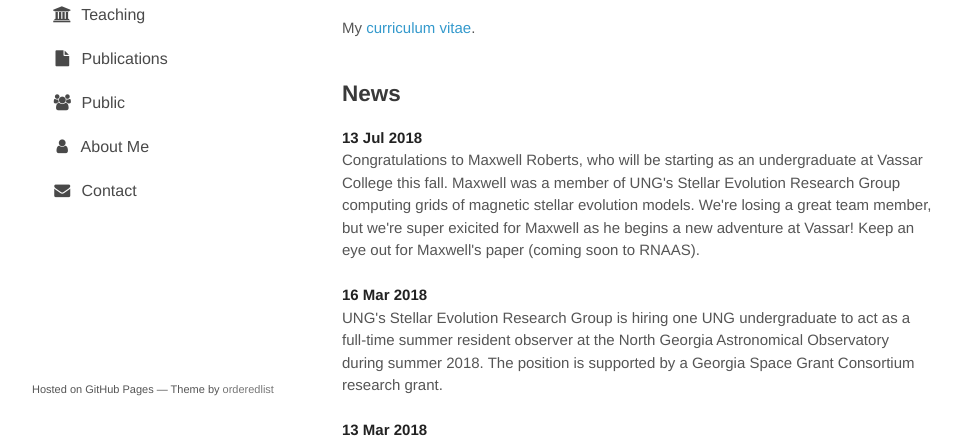
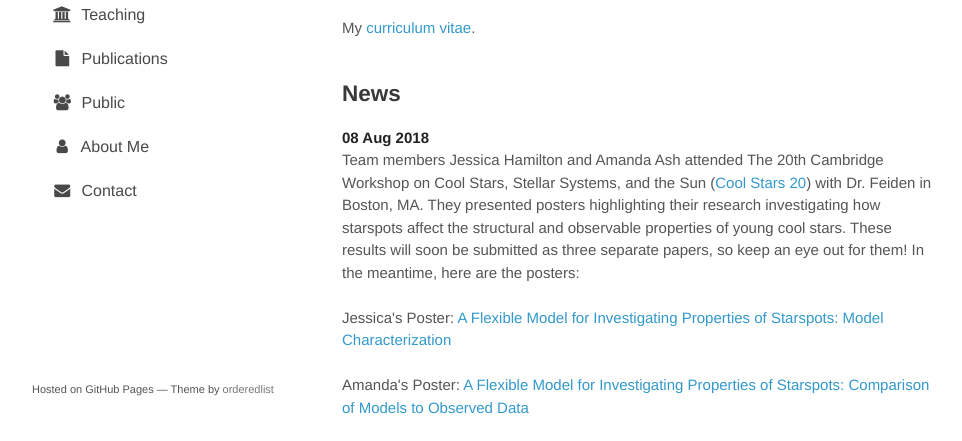
Before and after one commit to gfeiden/gfeiden.github.io, a plain HTML site: page index.html in a window 1280 px wide. Shown: the part 331-772 px from the top of the page, without its empty margins (158-1120 px from the left). Drawn offline with Linux system fonts and the light colour scheme.

Commit message:
CS20 Posters + CV Update

```diff
--- a/index.html
+++ b/index.html
@@ -64,6 +64,23 @@
         <br/>
         <h2>News</h2>
         <p>
+            <strong>08 Aug 2018</strong><br/>
+            Team members Jessica Hamilton and Amanda Ash attended The 20th Cambridge Workshop on Cool Stars,
+            Stellar Systems, and the Sun (<a href="http://www.coolstars20.com" target="_blank">Cool Stars 20</a>)
+            with Dr. Feiden in Boston, MA. They presented posters highlighting their research investigating
+            how starspots affect the structural and observable properties of young cool stars. These results
+            will soon be submitted as three separate papers, so keep an eye out for them! In the meantime,
+            here are the posters:
+            <br/><br/>
+            Jessica's Poster: <a href="files/posters/2018CS20_Hamilton.pdf">A Flexible Model for Investigating
+            Properties of Starspots: Model Characterization</a>
+            <br/><br/>
+            Amanda's Poster: <a href="files/posters/2018CS20_Ash.pdf">A Flexible Model for Investigating
+            Properties of Starspots: Comparison of Models to Observed Data</a>
+            <br/><br/>
+            Dr. Feiden's Poster: <a href="files/posters/2018CS20_Feiden.pdf">A Flexible Model for Investigating
+            Properties of Starspots: Model Validation</a>
+            <br/><br/>
             <strong>13 Jul 2018</strong><br/>
             Congratulations to Maxwell Roberts, who will be starting as an undergraduate at Vassar College this
             fall. Maxwell was a member of UNG's Stellar Evolution Research Group computing grids of magnetic
```
Also changed, not shown: 4 other files.
